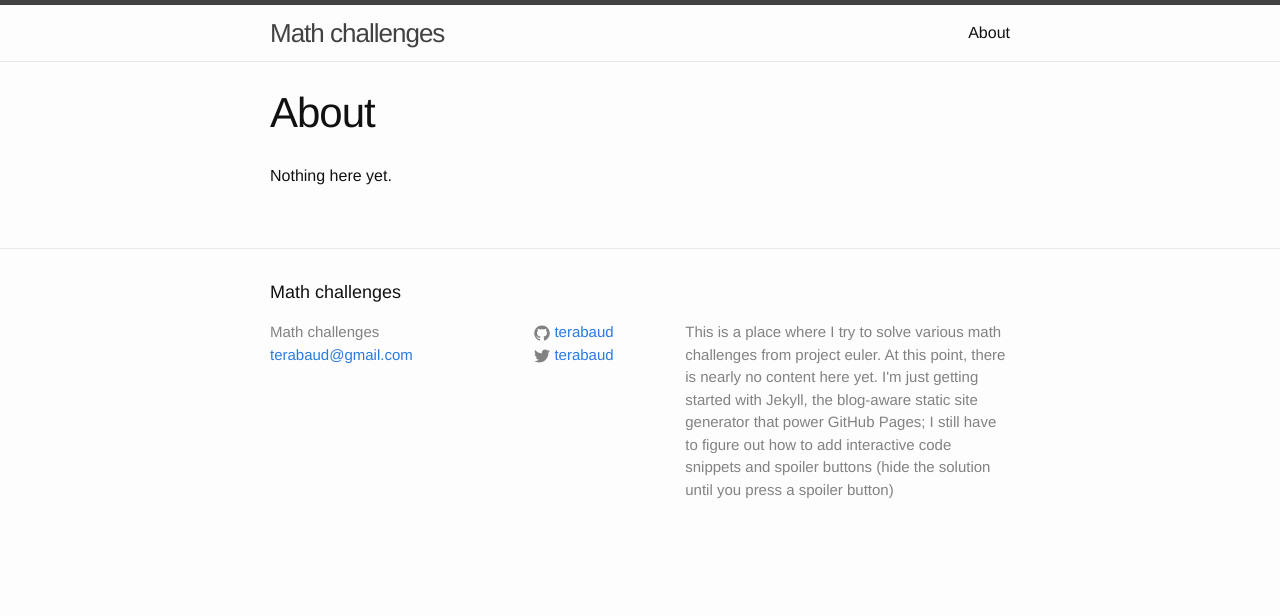
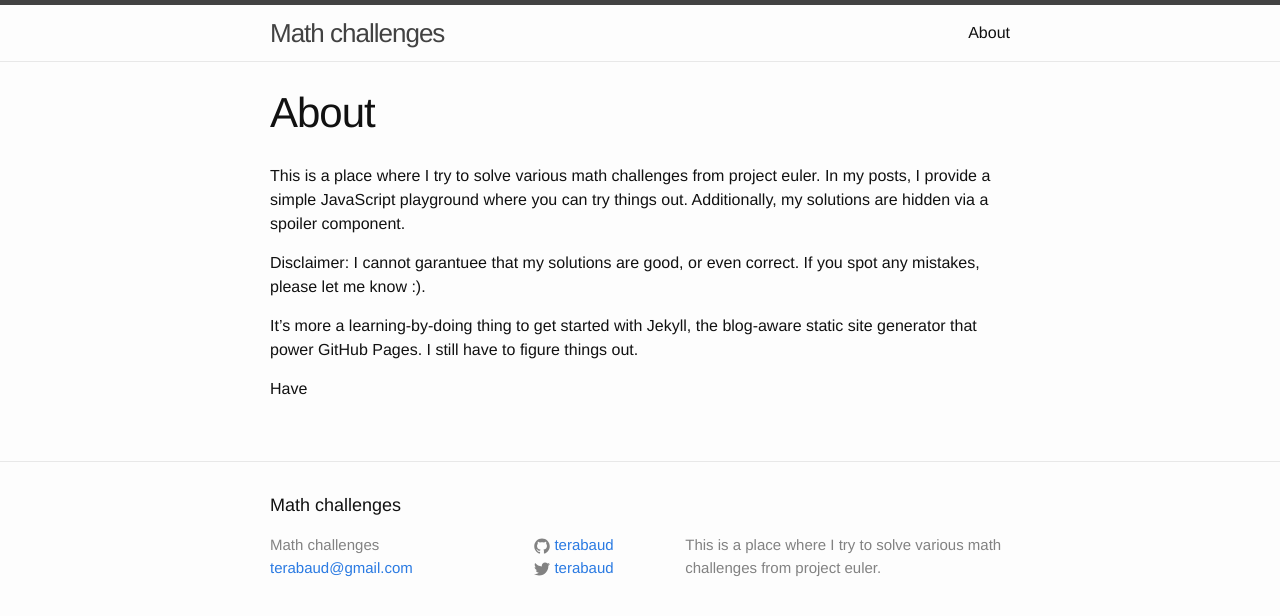
Before and after one commit to learosema/math-challenges, a Jekyll site: the page built from about.md, in a window 1280 px wide. Shown: the top 616 px of the page. Built offline with Jekyll 4.4.1, drawn with Linux system fonts in a browser that asks for light colours.

Commit message:
short information in the about.md

```diff
--- a/_config.yml
+++ b/_config.yml
@@ -10,9 +10,6 @@ title: Math challenges
 email: terabaud@gmail.com
 description: > # this means to ignore newlines until "baseurl:"
   This is a place where I try to solve various math challenges from project euler.
-  At this point, there is nearly no content here yet. I'm just getting started with Jekyll,
-  the blog-aware static site generator that power GitHub Pages; I still have to figure out
-  how to add interactive code snippets and spoiler buttons (hide the solution until you press a spoiler button)
 baseurl: "/math-challenges" # the subpath of your site, e.g. /blog
 url: "http://terabaud.github.io" # the base hostname & protocol for your site
 twitter_username: terabaud
--- a/about.md
+++ b/about.md
@@ -4,4 +4,12 @@ title: About
 permalink: /about/
 ---
 
-Nothing here yet.
+This is a place where I try to solve various math challenges from project euler.
+In my posts, I provide a simple JavaScript playground where you can try things out. Additionally, my solutions are hidden via a spoiler component.
+
+Disclaimer: I cannot garantuee that my solutions are good, or even correct. If you spot any mistakes, please let me know :).
+
+It's more a learning-by-doing thing to get started with Jekyll, the blog-aware static site generator that power GitHub Pages.
+I still have to figure things out.
+
+Have
```
